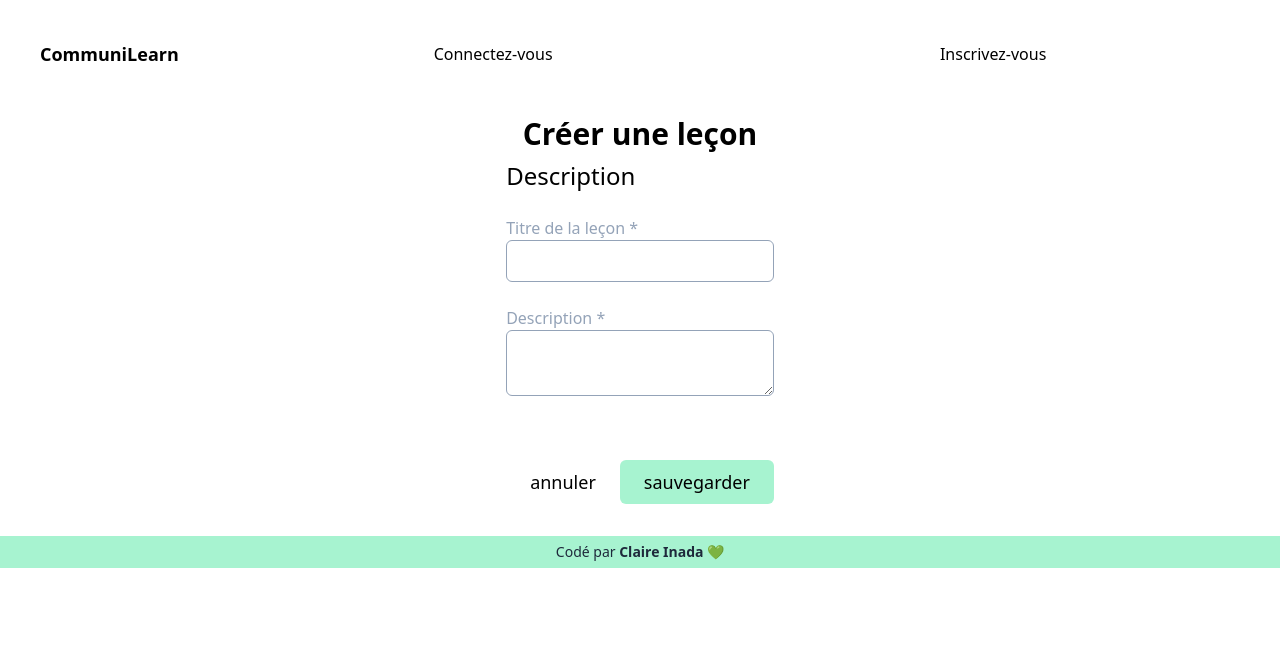
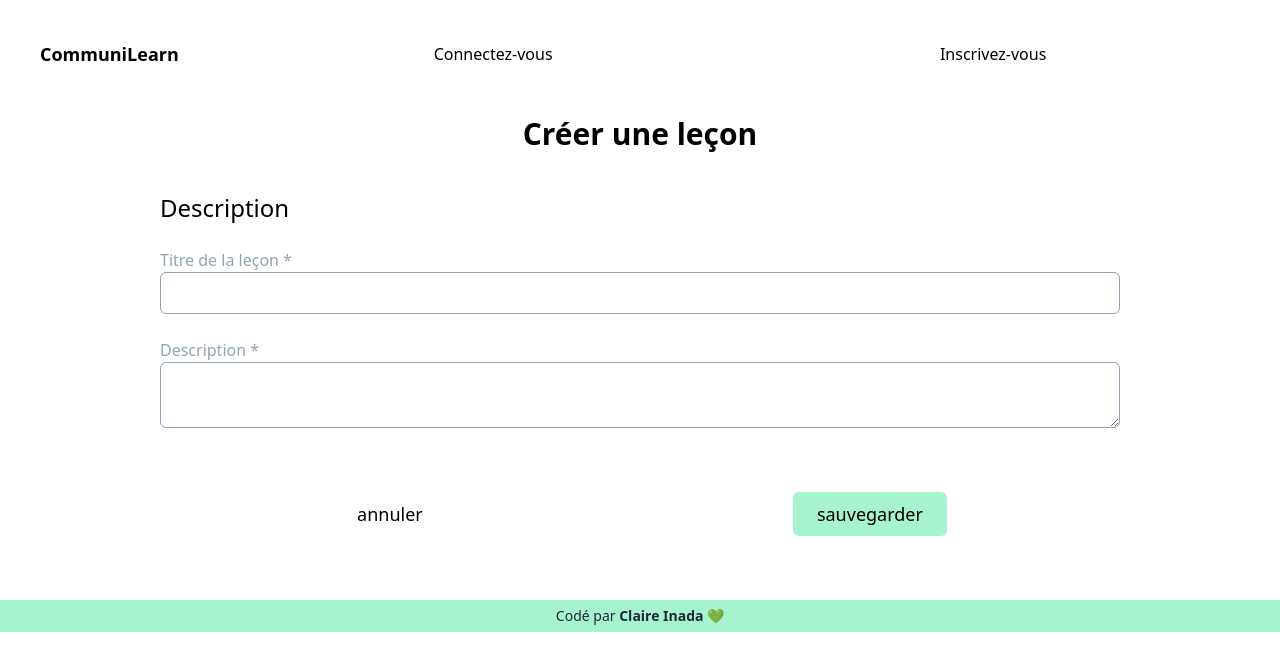
Before and after one commit to Kure-ru/CommuniLearn, a React (Create React App) app in the folder client/: page /new in a window 1280 px wide. Shown: the top 670 px of the page. Built offline with nearby package versions, Linux system fonts and the light colour scheme.

Commit message:
added html validation

```diff
--- a/client/src/screens/CreateLessonScreen.jsx
+++ b/client/src/screens/CreateLessonScreen.jsx
@@ -45,20 +45,23 @@ const CreateLessonScreen = () => {
   return (
     <main className="flex flex-col items-center font-header">
       <h1 className="py-2 text-3xl font-bold  ">Créer une leçon</h1>
-      <form className="flex flex-col gap-8" onSubmit={handleSubmit}>
+      <form className="py-8 flex flex-col gap-8 w-9/12" onSubmit={handleSubmit}>
         <fieldset>
           <legend className="text-2xl pb-6">Description</legend>
           <div className="flex flex-col pb-6">
             <label className="text-slate-400">Titre de la leçon *</label>
             <input className="rounded-md  border border-slate-400 p-2"
              value={title}
+             minlength="5"
+             required
              onChange={({ target }) => setTitle(target.value)}/>
           </div>
           <div className="flex flex-col">
             <label className="text-slate-400">Description *</label>
             <textarea className="rounded-md border border-slate-400 p-2"
              value={content}
-             onChange={({ target }) => setContent(target.value)} />
+             onChange={({ target }) => setContent(target.value)}
+             required/>
           </div>
         </fieldset>
        {/* <h2 className="text-2xl py-4">Contenu</h2>
@@ -100,7 +103,7 @@ const CreateLessonScreen = () => {
         </fieldset> */}
 
     <div className="flex justify-around">
-      <Link to={'/'}> <Button text={'annuler'} color={"white"}/></Link>
+      <Link to={'/'}> <Button type="button" text={'annuler'} color={"slate-200"}/></Link>
       <Button text={'sauvegarder'} color={"emerald-200"}/>
     </div>
 
```
